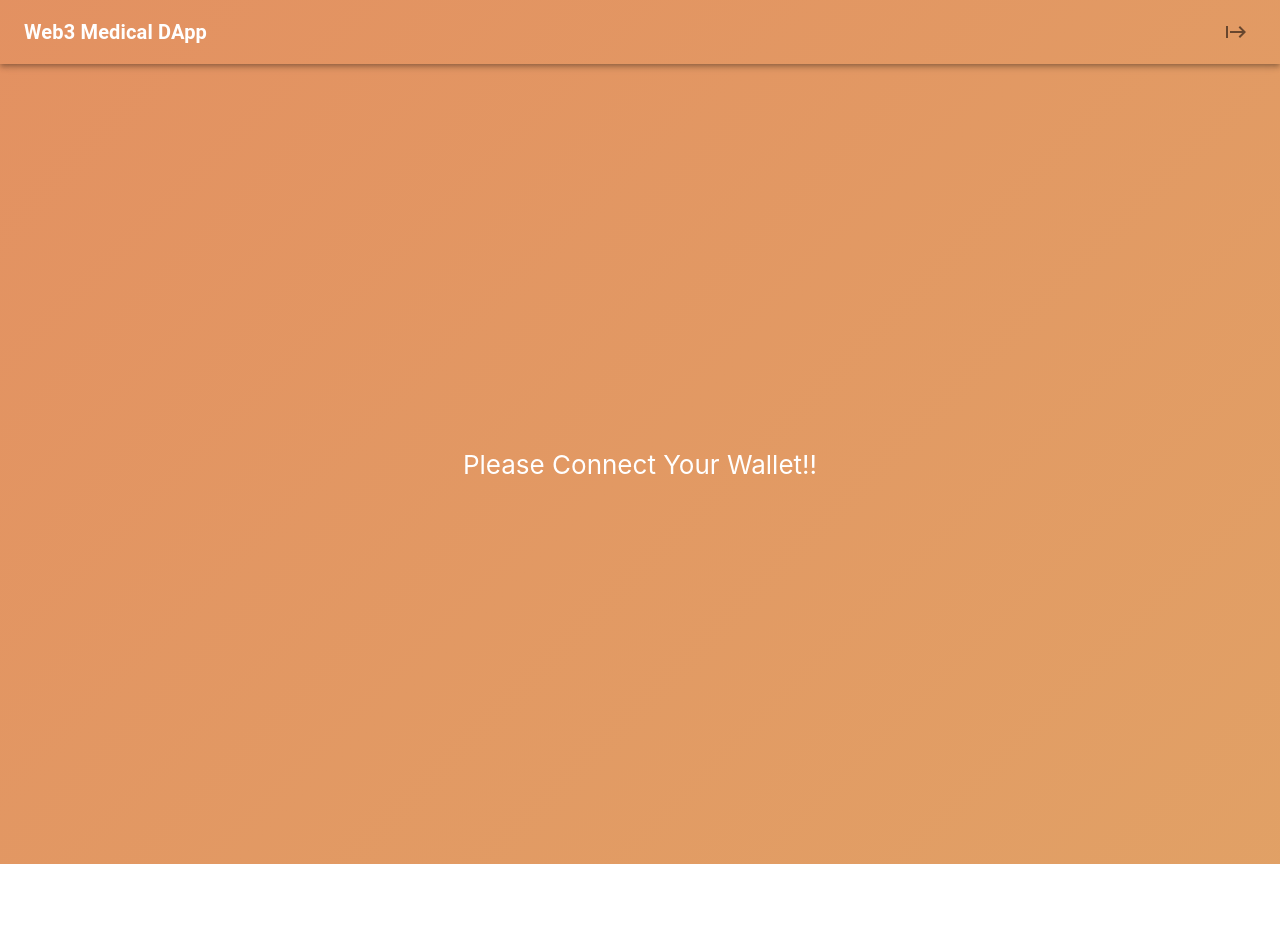
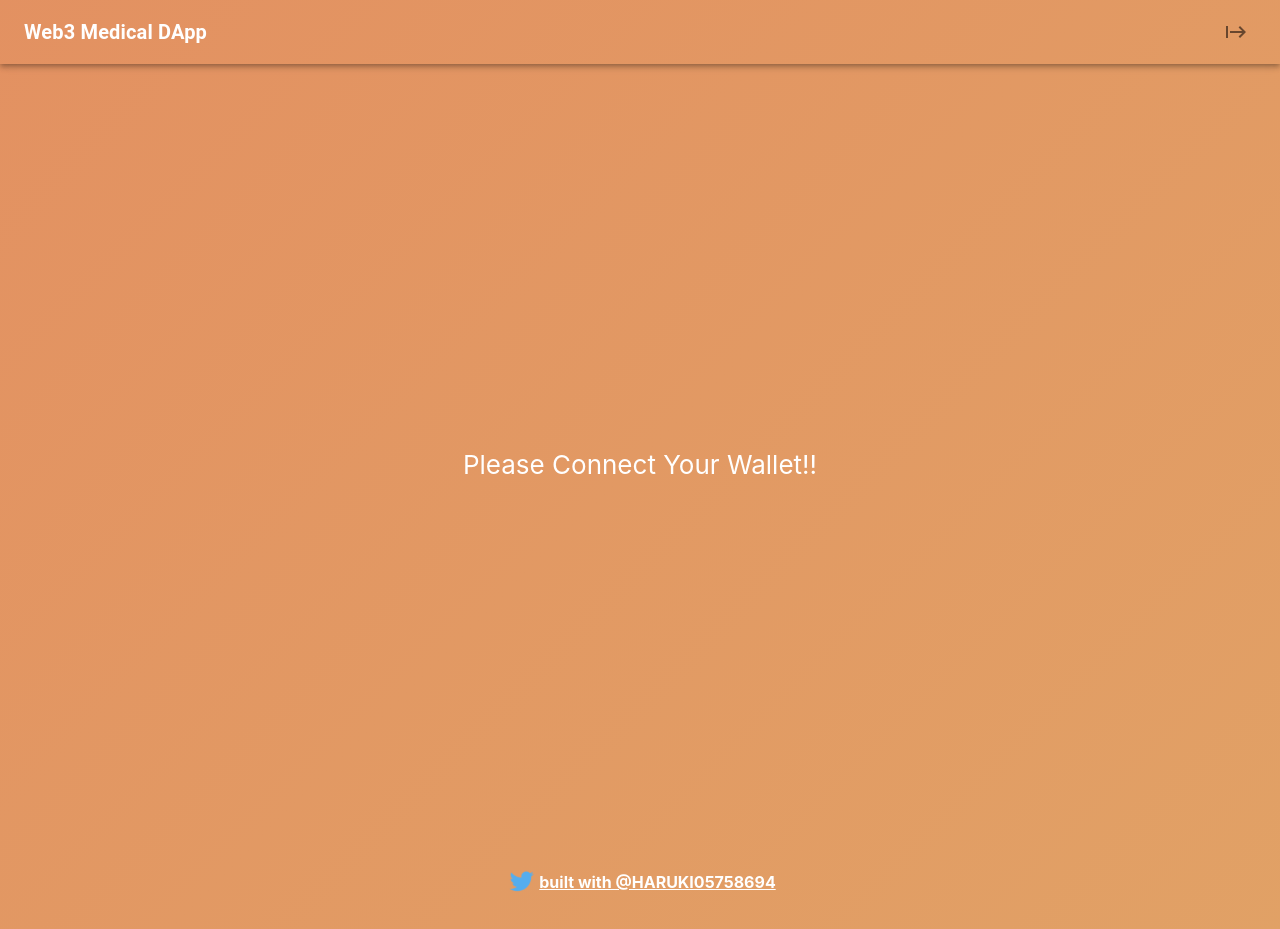
Before and after one commit to mashharuki/Web3MedicalDApp, a React (Create React App) app in the folder client/: page /home in a window 1280 px wide. Before the commit the page ends 864 px from the top, so only its background shows below. Built offline with nearby package versions, Linux system fonts and the light colour scheme.

Commit message:
画面遷移周りの機能とベース部分の実装が完了しました。

```diff
--- a/client/public/index.html
+++ b/client/public/index.html
@@ -17,4 +17,7 @@
     <noscript>You need to enable JavaScript to run this app.</noscript>
     <div id="root"></div>
   </body>
+  <footer>
+    <div id="footer"></div>
+  </footer>
 </html>
--- a/client/src/components/App.css
+++ b/client/src/components/App.css
@@ -100,3 +100,23 @@ body {
     transform: rotate(360deg);
   }
 }
+
+/* フッター用のCSS */
+.footer-container {
+  display: flex;
+  justify-content: center;
+  align-items: center;
+  padding-bottom: 30px;
+  margin-bottom: 0px;
+}
+
+.twitter-logo {
+  width: 35px;
+  height: 35px;
+}
+
+.footer-text {
+  color: white;
+  font-size: 16px;
+  font-weight: bold;
+}
--- a/client/src/components/App.js
+++ b/client/src/components/App.js
@@ -4,6 +4,8 @@ import { BrowserRouter as Router, Routes, Route } from "react-router-dom";
 import Web3Menu from "./common/Web3Menu";
 import LoadingIndicator from "./common/LoadingIndicator";
 import Home from './Home';
+import Regist from './Regist';
+import DoctorInfo from './DoctorInfo';
 // mui関連をインポートする。
 import AppBar  from '@mui/material/AppBar';
 import Toolbar  from '@mui/material/Toolbar';
@@ -11,7 +13,6 @@ import Typography  from '@mui/material/Typography';
 import GlobalStyles from '@mui/material/GlobalStyles';
 import IconButton from '@mui/material/IconButton';
 import StartIcon from '@mui/icons-material/Start';
-
 
 /**
  * Appコンポーネント
@@ -145,6 +146,8 @@ function App() {
             <Routes>
               <Route path="/" exact element={ <Home/> } />
               <Route path="/home" exact element={ <Home/> } />
+              <Route path="/regist" exact element={ <Regist/> } />
+              <Route path="/doctorInfo" exact element={ <DoctorInfo/> } />
             </Routes>
           )}
         </div>
--- /dev/null
+++ b/client/src/components/DoctorInfo.js
@@ -0,0 +1,14 @@
+import './App.css';
+import React, { useState, useEffect } from "react";
+
+/**
+ * DoctorInfoコンポーネント
+ */
+function DoctorInfo() {
+
+    return(
+        <p>テスト</p>
+    );
+};
+
+export default DoctorInfo;
--- a/client/src/components/Home.js
+++ b/client/src/components/Home.js
@@ -1,24 +1,96 @@
+import './App.css';
 import React, { useState, useEffect } from "react";
+import MedicalDataContract from "./../contracts/MedicalData.json";
+import Web3 from "web3";
+// mui関連のコンポーネントのインポート
+import Box from "@mui/material/Box";
+import Grid from "@mui/material/Grid";
+import { styled } from "@mui/material/styles";
+import Paper from "@mui/material/Paper";
+import InputBase from '@mui/material/InputBase';
+import Button from '@mui/material/Button';
+
+
+/**
+ * StyledPaperコンポーネント
+ */
+const StyledPaper = styled(Paper)(({ theme }) => ({
+    padding: theme.spacing(2),
+    maxWidth: 600,
+    backgroundColor: '#fde9e8'
+}));
+
 
 /**
  * Homeコンポーネント
  */
 const Home = () => {
+    // ステート変数
+    // 必要なもの
+    // コントラクト用
+    // アカウント用
+    // Web3オブジェクト用
+    // 医者の権限を管理するフラグ
+    // 編集モードへの切り替えを管理するフラグ
+    // 患者の医療データ用の変数
+
+    /**
+     * コンポーネントが描画されたタイミングで実行する初期化関数
+     */
+    const init = async() => {};
+
+    /**
+     * 「View」ボタンを押した時の処理
+     */
+    const viewAction = async () => {};
+
+    /**
+     * 「Update」ボタンを押した時の処理
+     */
+    const updateAction = async () => {};
+
+    /**
+     * 「Delete」ボタンを押した時の処理
+     */
+    const deleteAction = async () => {};
+
+    // 副作用フック
+    useEffect(() => {
+        init();
+    }, []);
 
     return(
-        <header className="App-header">
-            <p>
-                Connect Wallet成功!
-            </p>
-            <a
-            className="App-link"
-            href="https://reactjs.org"
-            target="_blank"
-            rel="noopener noreferrer"
-            >
-            Learn React
-            </a>
-      </header>
+        <Grid
+            container
+            direction="row"
+            justifyContent="center"
+            alignItems="center"
+        >
+            <Box sx={{ flexGrow: 1, overflow: "hidden", px: 3, mt: 10}}>
+                <StyledPaper sx={{my: 1, mx: "auto", p: 0, borderRadius: 4, marginTop: 4}}>
+                    {/* 医師の場合初期で描画する内容 */}
+                    {/* 医師の場合で編集モードで描画する内容 */}
+                    {/* 権限を持っている場合とそうでない場合で描画内容を変更する。 */}
+                    {/* 患者の場合 */}
+                    {/* 内容が取得できなければ登録されていないという旨のメッセージを表示する。 */}
+                    <p>
+                        Connect Wallet成功!
+                    </p>
+                    <p>
+                        Connect Wallet成功!
+                    </p>
+                    <p>
+                        Connect Wallet成功!
+                    </p>
+                    <p>
+                        Connect Wallet成功!
+                    </p>
+                    <p>
+                        Connect Wallet成功!
+                    </p>
+                </StyledPaper>
+            </Box>
+        </Grid>
     );
 }
 
--- /dev/null
+++ b/client/src/components/Regist.js
@@ -0,0 +1,14 @@
+import './App.css';
+import React, { useState, useEffect } from "react";
+
+/**
+ * Registコンポーネント
+ */
+function Regist() {
+
+    return(
+        <p>テスト</p>
+    );
+};
+
+export default Regist;
--- /dev/null
+++ b/client/src/components/common/Footer.js
@@ -0,0 +1,26 @@
+import './../App.css';
+import React from "react";
+import twitterLogo from './../../assets/twitter-logo.svg';
+
+// ツイッターリンク用の定数を定義する。
+const TWITTER_HANDLE = 'HARUKI05758694';
+const TWITTER_LINK = `https://twitter.com/${TWITTER_HANDLE}`;
+
+/**
+ * Footerコンポーネント
+ */
+const Footer = () => {
+    return (
+        <div className="footer-container">
+            <img alt="Twitter Logo" className="twitter-logo" src={twitterLogo} />
+            <a
+                className="footer-text"
+                href={TWITTER_LINK}
+                target="_blank"
+                rel="noreferrer"
+            >{`built with @${TWITTER_HANDLE}`}</a>
+        </div>
+    );
+};
+
+export default Footer;
--- a/client/src/components/common/Web3Menu.js
+++ b/client/src/components/common/Web3Menu.js
@@ -8,6 +8,8 @@ import MenuItem from '@mui/material/MenuItem';
 // Menu用の配列
 const options = [
       'Home',
+      'Regist',
+      `DoctorInfo`
 ];
 
 // Menuコンポーネント用の定数
--- a/client/src/index.css
+++ b/client/src/index.css
@@ -7,6 +7,10 @@ body {
   -moz-osx-font-smoothing: grayscale;
 }
 
+footer {
+  bottom: 0;
+}
+
 code {
   font-family: source-code-pro, Menlo, Monaco, Consolas, 'Courier New',
     monospace;
--- a/client/src/index.js
+++ b/client/src/index.js
@@ -3,6 +3,7 @@ import ReactDOM from 'react-dom/client';
 import './index.css';
 import App from './components/App';
 import reportWebVitals from './reportWebVitals';
+import Footer from "./components/common/Footer";
 
 const root = ReactDOM.createRoot(document.getElementById('root'));
 root.render(
@@ -11,4 +12,11 @@ root.render(
   </React.StrictMode>
 );
 
+const footer = ReactDOM.createRoot(document.getElementById('footer'));
+footer.render(
+  <React.StrictMode>
+    <Footer/>
+  </React.StrictMode>
+);
+
 reportWebVitals();
```
Also changed, not shown: client/src/assets/twitter-logo.svg (added).
